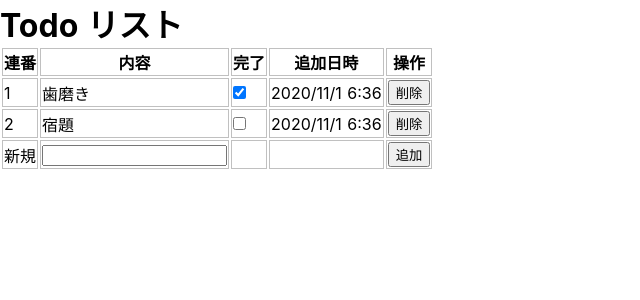
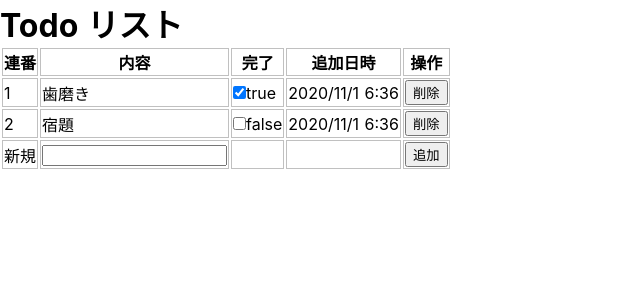
Before and after one commit to nakazawaken1/my-nuxt, a Nuxt app: page / in a window 1280 px wide. Shown: the top 300 px of the page, without its empty margins (0-640 px from the left). Built offline with nearby package versions, Linux system fonts and the light colour scheme.

Commit message:
add check toggle

```diff
--- a/pages/index.vue
+++ b/pages/index.vue
@@ -6,7 +6,7 @@
       <tr v-for="(todo, i) in todos" :key="i">
         <td>{{i + 1}}</td>
         <td>{{todo.title}}</td>
-        <td><input type="checkbox" :checked="todo.done"/></td>
+        <td><input type="checkbox" :checked="todo.done" @change="toggle(i)"/>{{todo.done}}</td>
         <td>{{format(todo.created_at)}}</td>
         <td><button @click.prevent="remove(i)">削除</button></td>
       </tr>
@@ -53,6 +53,9 @@ export default {
     },
     remove(i) {
       this.todos.splice(i, 1);
+    },
+    toggle(i) {
+      this.$set(this.todos[i], 'done', !this.todos[i].done);
     }
   }
 }
```
